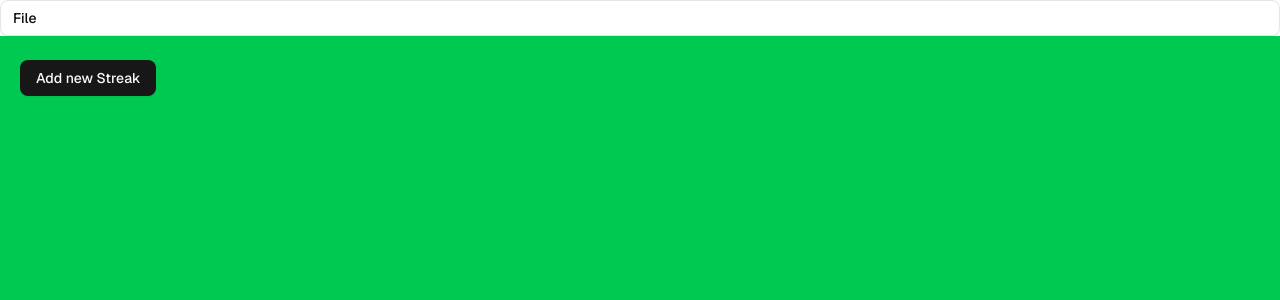
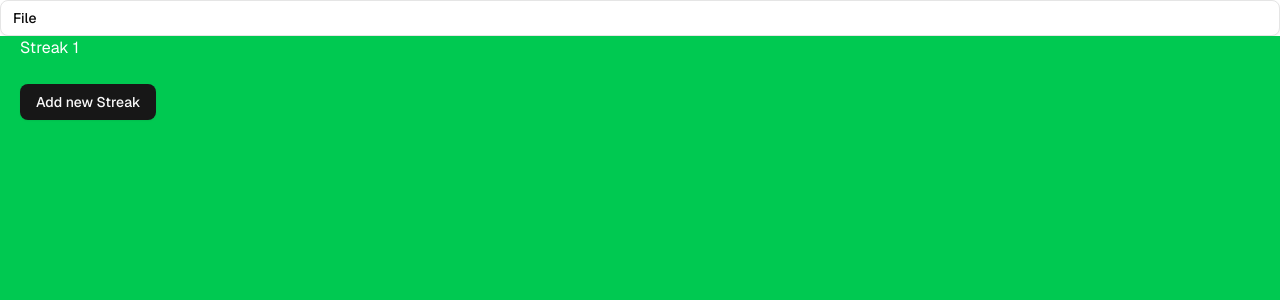
Before and after one commit to Heinrich-XIAO/lockin, a Next.js app: page /streaks in a window 1280 px wide. Both pictures are taken after a click on the button "Add new Streak". Shown: the top 300 px of the page. Built offline with nearby package versions, Linux system fonts and the light colour scheme.

Commit message:
shows streaks

```diff
--- a/src/components/streak-list.tsx
+++ b/src/components/streak-list.tsx
@@ -25,9 +25,14 @@ export default function StreakList() {
 
   return (
     <main className="flex min-h-screen flex-col bg-green-500 text-white">
-        <Button className="mt-6 w-min" asChild>
-            <button onClick={addStreak}>Add new Streak</button>
-        </Button>
+      <ul>
+        {streaks.map((streak, index) => (
+          <li key={index}>{streak.name}</li>
+        ))}
+      </ul>
+      <Button className="mt-6 w-min" asChild>
+          <button onClick={addStreak}>Add new Streak</button>
+      </Button>
     </main>
   );
 }
```
